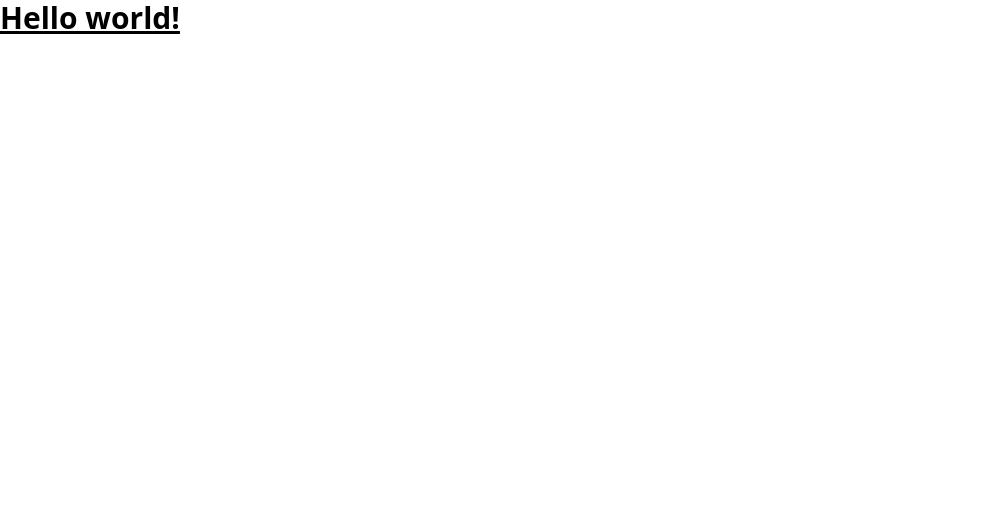
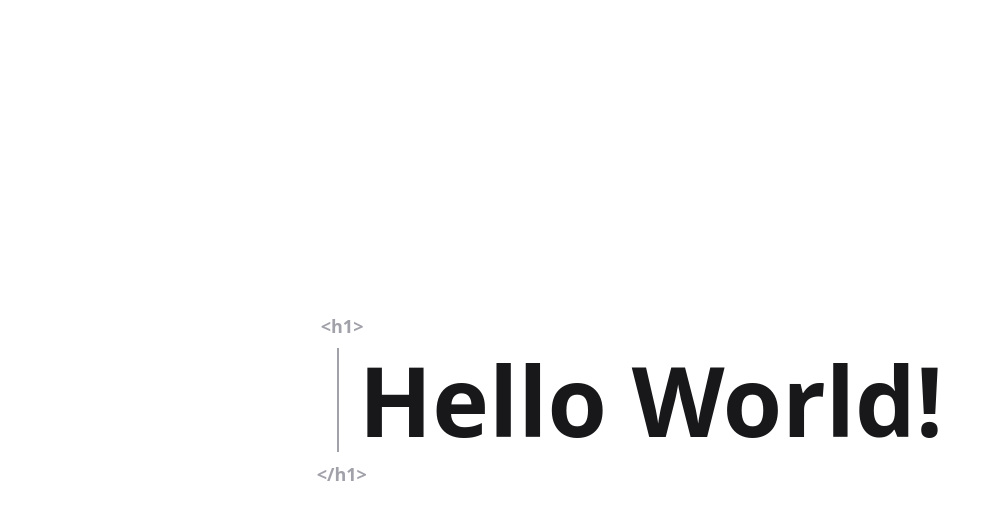
Before and after one commit to PierreLouisLetoquart/nextjs-supabase-blog, a Next.js app: page / in a window 1280 px wide. Shown: the top 520 px of the page, without its empty margins (0-1001 px from the left). Built offline with nearby package versions, Linux system fonts and the light colour scheme.

Commit message:
feat: 📝 update landing page UI 📝

```diff
--- a/pages/index.tsx
+++ b/pages/index.tsx
@@ -1,7 +1,21 @@
+import Head from "next/head";
+import { useTheme } from "../contexts/theme-provider"
+
 export default function Home() {
+  const { theme } = useTheme();
+
   return (
-    <h1 className="text-3xl font-bold underline">
-      Hello world!
-    </h1>
+    <>
+      <Head><title>Geekit | Homepage</title></Head>
+      <section className='w-full h-screen flex flex-col gap-10 justify-center items-center'>
+        <section className='relative px-5 py-9'>
+            <span className='absolute top-0 left-1 text-lg font-semibold text-zinc-400'>&#x3c;h1&#x3e;</span>
+              <h2 className={`text-5xl md:text-7xl lg:text-8xl font-bold py-1 pl-5 border-l-2 border-zinc-400 ${theme === 'dark' ? 'text-zinc-50' : 'text-zinc-900'}`}>
+                Hello World!
+              </h2>
+            <span className='absolute bottom-0 left-0 text-lg font-semibold text-zinc-400'>&#x3c;/h1&#x3e;</span>
+          </section>
+      </section>
+    </>
   )
 }
```
